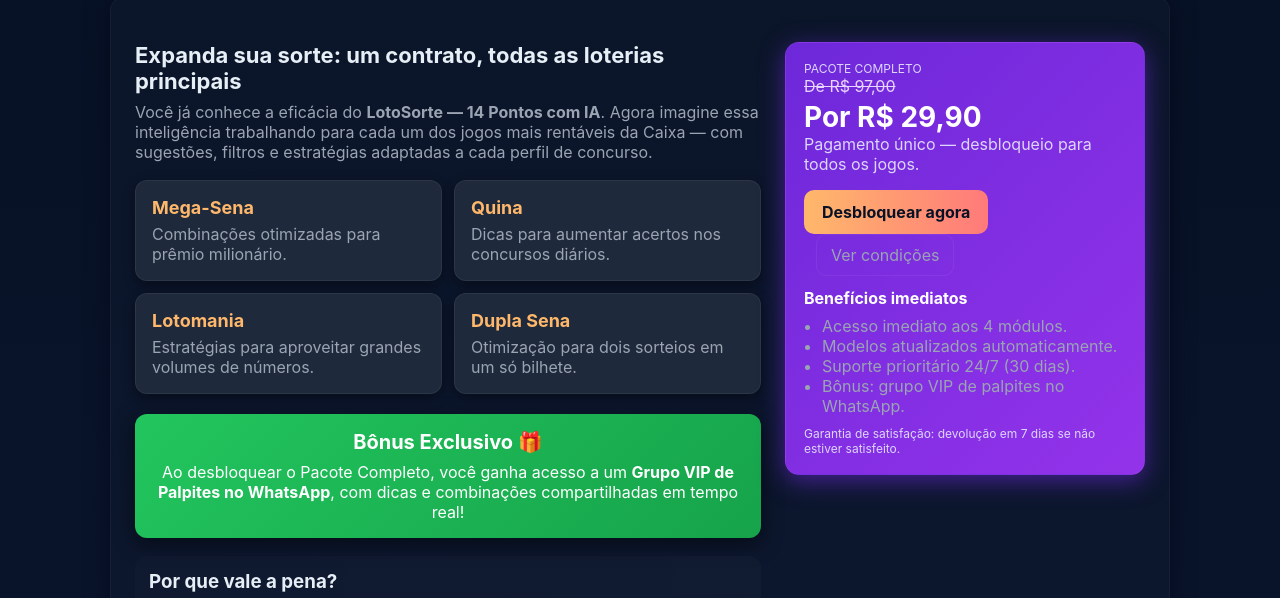
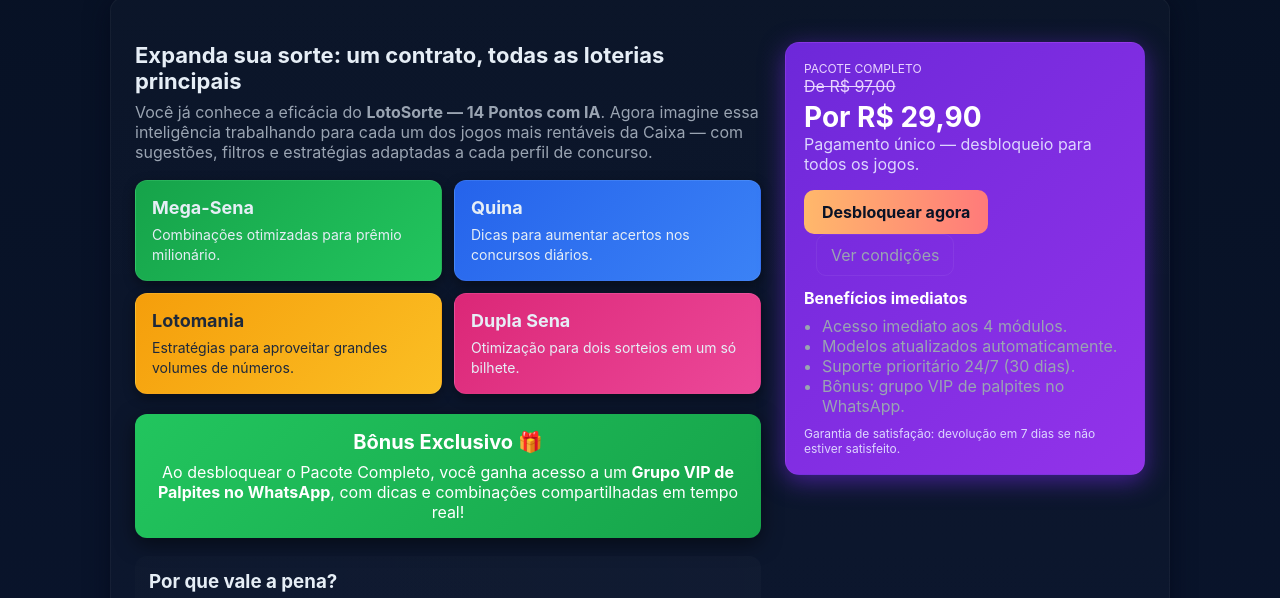
Before and after one commit to siteseguro-br/oferta-completa, a plain HTML site: page index.html in a window 1280 px wide. Shown: the part 131-729 px from the top of the page. Drawn offline with Linux system fonts and the light colour scheme.

Commit message:
Update index.html

```diff
--- a/index.html
+++ b/index.html
@@ -4,7 +4,7 @@
   <meta charset="utf-8" />
   <meta name="viewport" content="width=device-width, initial-scale=1" />
   <title>Upsell — LotoSorte: Pacote Completo</title>
-  <meta name="description" content="Amplie suas chances: LotoSorte para Mega-Sena, Quina, Lotomania e Dupla Sena. Oferta exclusiva para clientes Lotofácil." />
+  <meta name="description" content="Amplie suas chances com a IA LotoSorte para Mega-Sena, Quina, Lotomania e Dupla Sena. Oferta exclusiva para clientes Lotofácil." />
   <style>
     :root{ --bg:#0f1724; --card:#0b1220; --accent:#ffb86b; --muted:#9aa4b2; --glass: rgba(255,255,255,0.03); --highlight:#1e293b; }
     *{box-sizing:border-box}
@@ -24,18 +24,32 @@
     .hero-sub{color:var(--muted);margin:0 0 18px}
 
     .features{display:grid;grid-template-columns:repeat(2,1fr);gap:12px;margin-top:12px}
-    .feat{background:var(--highlight);padding:16px;border-radius:12px;border:1px solid rgba(255,255,255,0.06);box-shadow:0 4px 12px rgba(0,0,0,0.4);transition:transform .2s, box-shadow .2s}
+    .feat{padding:16px;border-radius:12px;border:1px solid rgba(255,255,255,0.06);box-shadow:0 4px 12px rgba(0,0,0,0.4);transition:transform .2s, box-shadow .2s}
     .feat:hover{transform:translateY(-6px) scale(1.05);box-shadow:0 10px 24px rgba(0,0,0,0.6)}
-    .feat b{display:block;font-size:18px;margin-bottom:6px;color:var(--accent)}
-    .feat span{color:var(--muted)}
+    .feat b{display:block;font-size:18px;margin-bottom:6px}
+    .feat span{font-size:14px}
+
+    /* Blocos coloridos */
+    .feat.mega {
+      background: linear-gradient(135deg, #16a34a, #22c55e);
+    }
+    .feat.quina {
+      background: linear-gradient(135deg, #2563eb, #3b82f6);
+    }
+    .feat.lotomania {
+      background: linear-gradient(135deg, #f59e0b, #fbbf24);
+      color:#1e293b;
+    }
+    .feat.dupla {
+      background: linear-gradient(135deg, #db2777, #ec4899);
+    }
 
     .bonus{margin-top:20px;padding:16px;border-radius:12px;background:linear-gradient(135deg,#22c55e,#16a34a);color:#fff;text-align:center;box-shadow:0 6px 20px rgba(0,0,0,0.5);transition:transform .2s, box-shadow .2s}
     .bonus:hover{transform:translateY(-6px) scale(1.05);box-shadow:0 12px 28px rgba(0,0,0,0.6)}
     .bonus h3{margin:0 0 8px;font-size:20px}
     .bonus p{margin:0;font-size:16px}
 
-    .price-box{position:sticky;top:24px}
-    /* BLOCO DE PREÇO EM ROXO */
+    /* Bloco de preço destacado em roxo */
     .price-box .card {
       padding: 18px;
       border-radius: 14px;
@@ -43,13 +57,10 @@
       color: #fff;
       box-shadow: 0 6px 24px rgba(109, 40, 217, 0.6);
     }
-    .price-box .card .old-price {
-      color: #e9d5ff;
-    }
-    .price-box .card .price-sub {
-      color: #ddd6fe;
-    }
+    .price-box .card .old-price {color: #e9d5ff;}
+    .price-box .card .price-sub {color: #ddd6fe;}
 
+    .price-box{position:sticky;top:24px}
     .price{font-size:28px;margin:0}
     .old-price{text-decoration:line-through;font-size:16px;margin-bottom:4px}
     .cta{display:inline-block;margin-top:16px;padding:12px 18px;border-radius:10px;background:linear-gradient(90deg,var(--accent),#ff7a7a);color:#081226;font-weight:700;text-decoration:none;transition:transform .2s, box-shadow .2s}
@@ -94,10 +105,10 @@
           <p class="hero-sub">Você já conhece a eficácia do <strong>LotoSorte — 14 Pontos com IA</strong>. Agora imagine essa inteligência trabalhando para cada um dos jogos mais rentáveis da Caixa — com sugestões, filtros e estratégias adaptadas a cada perfil de concurso.</p>
 
           <div class="features">
-            <div class="feat"><b>Mega-Sena</b><span> Combinações otimizadas para prêmio milionário.</span></div>
-            <div class="feat"><b>Quina</b><span> Dicas para aumentar acertos nos concursos diários.</span></div>
-            <div class="feat"><b>Lotomania</b><span> Estratégias para aproveitar grandes volumes de números.</span></div>
-            <div class="feat"><b>Dupla Sena</b><span> Otimização para dois sorteios em um só bilhete.</span></div>
+            <div class="feat mega"><b>Mega-Sena</b><span> Combinações otimizadas para prêmio milionário.</span></div>
+            <div class="feat quina"><b>Quina</b><span> Dicas para aumentar acertos nos concursos diários.</span></div>
+            <div class="feat lotomania"><b>Lotomania</b><span> Estratégias para aproveitar grandes volumes de números.</span></div>
+            <div class="feat dupla"><b>Dupla Sena</b><span> Otimização para dois sorteios em um só bilhete.</span></div>
           </div>
 
           <div class="bonus">
@@ -139,7 +150,7 @@
           <div class="card">
             <div style="display:flex;align-items:center;justify-content:space-between">
               <div>
-                <div style="font-size:12px;color:#ddd6fe;text-transform:uppercase">Pacote Completo</div>
+                <div style="font-size:12px;color:#e9d5ff;text-transform:uppercase">Pacote Completo</div>
                 <div class="old-price">De R$ 97,00</div>
                 <h3 class="price">Por R$ 29,90</h3>
                 <div class="price-sub">Pagamento único — desbloqueio para todos os jogos.</div>
```
